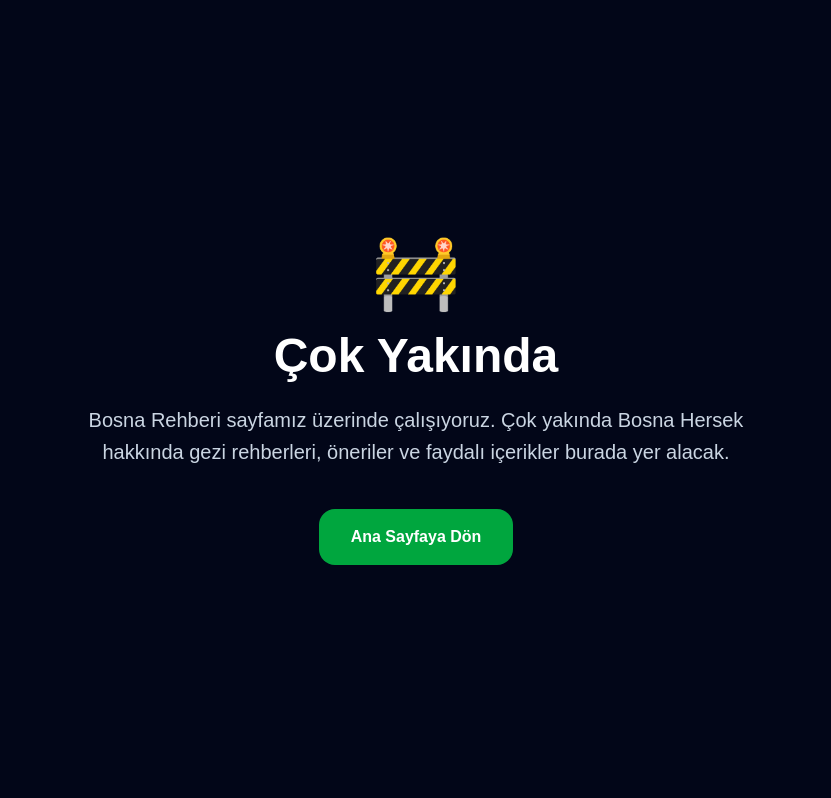
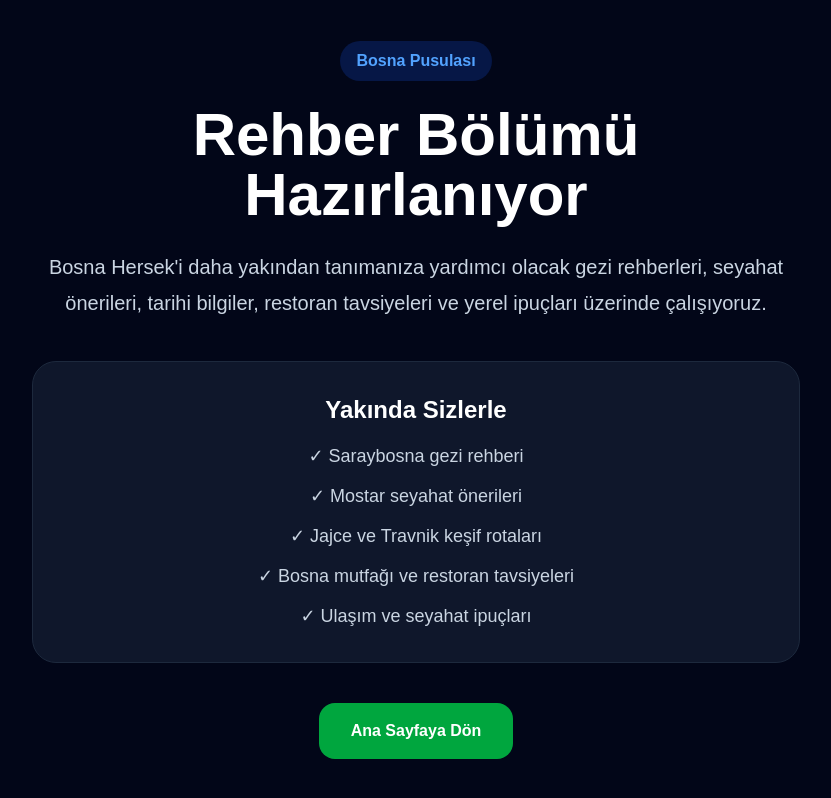
Before and after one commit to tarikakar/bosna-rehberi, a Next.js app: page /rehber in a window 1280 px wide. Shown: the whole page, without its empty margins (224-1055 px from the left). Built offline with nearby package versions, Linux system fonts and the light colour scheme.

Commit message:
Rehber sayfası profesyonel tasarıma güncellendi

```diff
--- a/app/rehber/page.tsx
+++ b/app/rehber/page.tsx
@@ -3,34 +3,54 @@ import Link from "next/link";
 export default function RehberPage() {
   return (
     <main className="min-h-screen bg-slate-950 text-white flex items-center justify-center px-6">
-      <div className="max-w-2xl text-center">
-        <div className="text-7xl mb-6">🚧</div>
+      <div className="max-w-3xl text-center">
 
-        <h1 className="text-5xl font-extrabold mb-6">
-          Çok Yakında
+        <span className="inline-block px-4 py-2 rounded-full bg-blue-600/20 text-blue-400 font-semibold mb-6">
+          Bosna Pusulası
+        </span>
+
+        <h1 className="text-5xl md:text-6xl font-extrabold mb-6">
+          Rehber Bölümü Hazırlanıyor
         </h1>
 
-        <p className="text-xl text-slate-300 leading-relaxed mb-10">
-          Bosna Rehberi sayfamız üzerinde çalışıyoruz.
-          Çok yakında Bosna Hersek hakkında gezi rehberleri,
-          öneriler ve faydalı içerikler burada yer alacak.
+        <p className="text-xl text-slate-300 leading-9 mb-10">
+          Bosna Hersek'i daha yakından tanımanıza yardımcı olacak
+          gezi rehberleri, seyahat önerileri, tarihi bilgiler,
+          restoran tavsiyeleri ve yerel ipuçları üzerinde çalışıyoruz.
         </p>
+
+        <div className="rounded-3xl border border-slate-800 bg-slate-900 p-8 mb-10">
+          <h2 className="text-2xl font-bold mb-4">
+            Yakında Sizlerle
+          </h2>
+
+          <ul className="space-y-3 text-slate-300 text-lg">
+            <li>✓ Saraybosna gezi rehberi</li>
+            <li>✓ Mostar seyahat önerileri</li>
+            <li>✓ Jajce ve Travnik keşif rotaları</li>
+            <li>✓ Bosna mutfağı ve restoran tavsiyeleri</li>
+            <li>✓ Ulaşım ve seyahat ipuçları</li>
+          </ul>
+        </div>
 
         <Link
           href="/"
           className="
-            inline-block
+            inline-flex
+            items-center
+            justify-center
+            rounded-2xl
             bg-green-600
             hover:bg-green-700
             px-8
             py-4
-            rounded-2xl
             font-bold
             transition
           "
         >
           Ana Sayfaya Dön
         </Link>
+
       </div>
     </main>
   );
```
